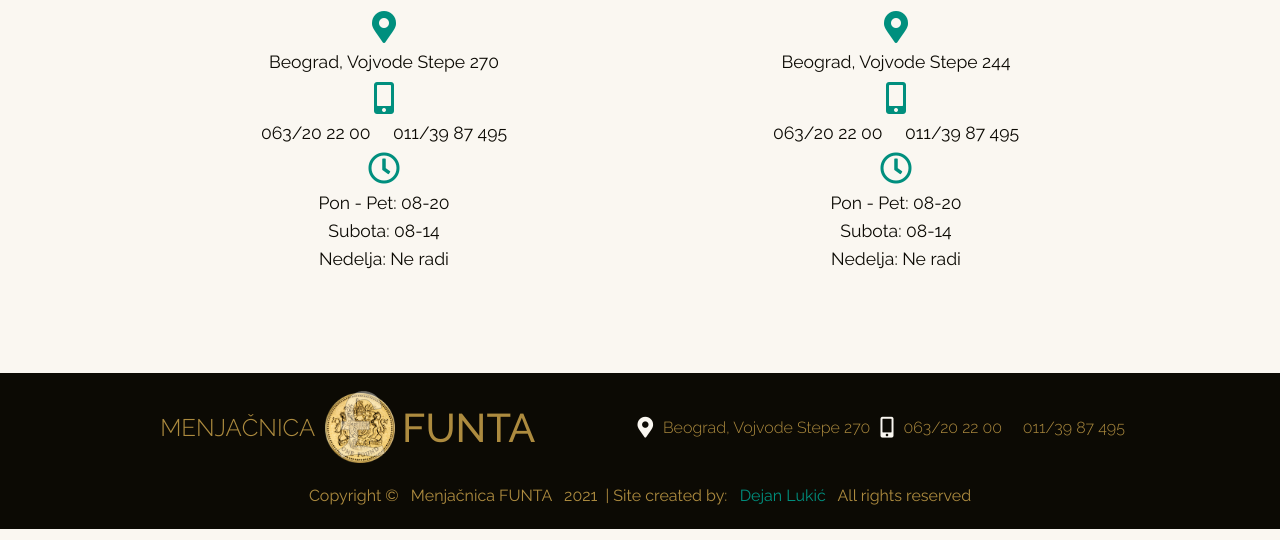
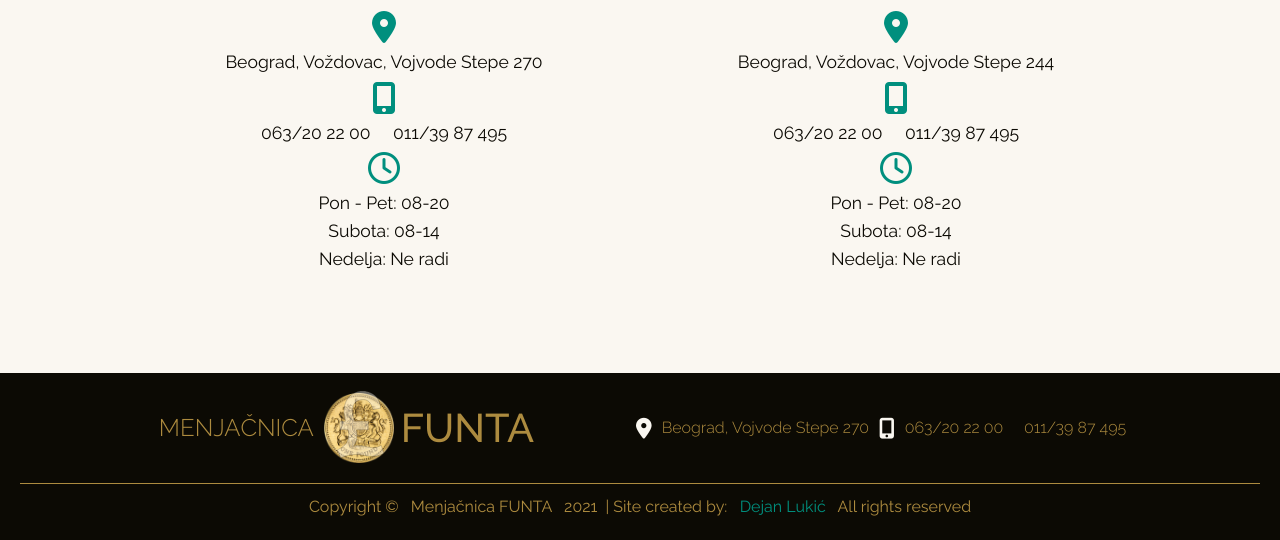
Before and after one commit to DejanSheki/menjacnicaFunta, a PHP site: page / in a window 1280 px wide. Shown: the part 3236-3776 px from the top of the page. Run offline with PHP 8.4, Linux system fonts and the light colour scheme; data that the repository does not hold is empty; some libraries are stand-ins or nearby versions.

Commit message:
final amendments...

```diff
--- a/css/style.css
+++ b/css/style.css
@@ -1,5 +1,5 @@
 @import url("https://fonts.googleapis.com/css2?family=Raleway:wght@200;300;400;500;600;800&display=swap");
-@import url("https://fonts.googleapis.com/css2?family=Nunito:wght@300;400;600&display=swap");
+@import url("https://fonts.googleapis.com/css2?family=Nunito:wght@400&display=swap");
 * {
   margin: 0;
   padding: 0;
@@ -108,6 +108,7 @@ nav .logo {
 }
 nav .logo img {
   width: 70px;
+  height: 70px;
 }
 nav .logo .logo-img {
   display: inline-flex;
@@ -129,6 +130,11 @@ nav .logo .logo-funta h1 {
 @media (max-width: 768px) {
   nav .logo .logo-funta h1 {
     font-size: 2rem;
+  }
+}
+@media (max-width: 320px) {
+  nav .logo .logo-funta h1 {
+    font-size: 1.5rem;
   }
 }
 nav .logo a {
@@ -274,6 +280,7 @@ nav .bars-open .bar:nth-child(3) {
 header .carousel-container {
   position: relative;
   padding-top: 70px;
+  background: #0c0a04;
 }
 header .carousel-container .carousel-item {
   transition: all ease-in-out;
@@ -564,7 +571,7 @@ header .carousel-container .carousel-item .services .text {
   justify-content: space-between;
   align-items: center;
   flex-direction: column;
-  background: linear-gradient(rgba(12, 10, 4, 0.9), rgba(12, 10, 4, 0.9)), url(../img/services.jpg) center center;
+  background: linear-gradient(rgba(12, 10, 4, 0.9), rgba(12, 10, 4, 0.9)), url(../img/services.webp) center center;
   background-position: center;
   background-size: cover;
   background-attachment: fixed;
@@ -709,12 +716,12 @@ footer .logo .logo-funta {
     margin: 0;
   }
 }
-footer .logo .logo-funta h1 {
+footer .logo .logo-funta h3 {
   font-size: 2.5rem;
   font-weight: 500;
 }
 @media (max-width: 768px) {
-  footer .logo .logo-funta h1 {
+  footer .logo .logo-funta h3 {
     font-size: 2rem;
   }
 }
@@ -725,6 +732,11 @@ footer .logo a {
   color: #ad8b3f;
   font-weight: 300;
   text-transform: uppercase;
+}
+@media (max-width: 320px) {
+  footer .logo a {
+    font-size: 1.2rem;
+  }
 }
 footer .contact {
   display: flex;
@@ -759,19 +771,12 @@ footer .stickyAdd {
     transform: none;
   }
 }
-@media (max-width: 480px) {
-  footer .stickyAdd {
-    transform: none;
-  }
-}
 footer .footermodul {
   color: #ad8b3f;
   margin-top: 20px;
-}
-@media (max-width: 480px) {
-  footer .footermodul {
-    border-top: 1px solid #ad8b3f;
-  }
+  border-top: 1px solid #ad8b3f;
+  padding-top: 10px;
+  width: 100%;
 }
 footer .footermodul a {
   text-decoration: none;
--- a/index.php
+++ b/index.php
@@ -1,26 +1,59 @@
 <?php require 'script/api.php' ?>
 <!DOCTYPE html>
-<html lang="en">
+<html lang="sr">
 
 <head>
     <meta charset="UTF-8">
     <meta name="viewport" content="width=device-width, initial-scale=1.0">
-    <title>Menjačnica Funta</title>
-    <link rel="stylesheet" href="https://use.fontawesome.com/releases/v5.15.1/css/all.css" integrity="sha384-vp86vTRFVJgpjF9jiIGPEEqYqlDwgyBgEF109VFjmqGmIY/Y4HV4d3Gp2irVfcrp" crossorigin="anonymous">
+
+    <title>Menjačnica Funta | Beograd | Voždovac</title>
+
+    <meta name="description" content="Menjačnica Funta, Voždovac, mesto gde možete po najpovoljnijim kursevima promeniti valutu, platiti račune i uplatiti igre na sreću.">
+    <meta name="keywords" content="dnevna kursna lista, menjacnica, menjačnica, menjacnice,  menjačnice, valuta, valute, kursna lista, kursne liste, rsd, eur, dinar, euro,konverzija, konverzije, zvaničan kurs, narodna banka, beograd, povoljno, povoljan, voždovac, vozdovac, kurs">
+    <meta name="Robots" content="Index, Follow">
+    <meta property="og:image" content="https://menjacnica-funta.com/img/header5.jpg">
+    <link rel="canonical" href="http://www.menjacnica-funtae.com/">
+
+    <link rel="apple-touch-icon" sizes="180x180" href="/apple-touch-icon.png">
+    <link rel="icon" type="image/png" sizes="32x32" href="/favicon-32x32.png">
+    <link rel="icon" type="image/png" sizes="16x16" href="/favicon-16x16.png">
+    <link rel="manifest" href="/site.webmanifest">
+    <link rel="mask-icon" href="/safari-pinned-tab.svg" color="#5bbad5">
+    <meta name="msapplication-TileColor" content="#da532c">
+    <meta name="theme-color" content="#ffffff">
+
+    <!-- <link rel="stylesheet" href="https://use.fontawesome.com/releases/v5.15.1/css/all.css" integrity="sha384-vp86vTRFVJgpjF9jiIGPEEqYqlDwgyBgEF109VFjmqGmIY/Y4HV4d3Gp2irVfcrp" crossorigin="anonymous"> -->
+    <script src="https://kit.fontawesome.com/08f9c1c78e.js" crossorigin="anonymous" async></script>
     <link rel="stylesheet" href="css/style.css">
+
+    <script type="application/ld+json">
+        {
+        "@context": "http://schema.org/",
+        "@type": "Organization",
+        "name": "Menjačnica Funta",
+        "address": {
+            "@type": "PostalAddress",
+            "streetAddress": "Vojvode Stepe 270",
+            "addressLocality": "Beograd",
+            "addressRegion": "Srbija",
+            "postalCode": "11000"
+        },
+        "telephone": "063/20 22 00"
+        }
+    </script>
 </head>
 
 <body>
     <div class="preload">
-        <img src="img/logo23.png" alt="">
+        <img src="img/logo23.png" alt="jedna funta">
         <h3>Loading...</h3>
     </div>
     <nav class="sticky2">
         <div class="logo sticky">
-            <a href="#">Menjačnica</a>
-            <a class="logo-img" href=""><img src="img/logo2.png" alt="">
-                <img src="img/pound.svg" alt="" class="pound"></a>
-            <a class="logo-funta" href="#">
+            <a href="#" title="Početna">Menjačnica</a>
+            <a class="logo-img" href="#" title="Početna"><img src="img/logo23.png" alt="jedna funta">
+                <img src="img/pound.svg" alt="znak funte" class="pound"></a>
+            <a class="logo-funta" href="#" title="Početna">
                 <h1>FUNTA</h1>
             </a>
         </div>
@@ -31,7 +64,7 @@
         </div>
         <div class="menu">
             <ul>
-                <li><a href="#">Naslovna</a></li>
+                <li><a href="#" title>Naslovna</a></li>
                 <li><a href="#lista">Kursna lista</a></li>
                 <li><a href="#usluge">Usluge</a></li>
                 <li><a href="#lokacije">Lokacije</a></li>
@@ -40,25 +73,25 @@
     </nav>
     <header>
         <div class="carousel-container">
-            <div class="carousel-item" style="background-image: url(img/header5.jpg);">
+            <div class="carousel-item" style="background-image: url(img/header5.webp);">
                 <div class="services">
                     <h2>Menjački poslovi</h2>
                     <p class="text">Vršimo zamenu svih valuta sa kursne liste po najpovoljnijim kursevima.</p>
                 </div>
             </div>
-            <div class="carousel-item" style="background-image: url(img/racuni.jpg);">
+            <div class="carousel-item" style="background-image: url(img/racuni.webp);" loading="lazy">
                 <div class="services">
                     <h2>Platni promet</h2>
                     <p class="text">Plaćajte kućne i ostale račune lakše i brže u našim menjačnicama uz minimalnu proviziju.</p>
                 </div>
             </div>
-            <div class="carousel-item" style="background-image: url(img/wu2.jpg);">
+            <div class="carousel-item" style="background-image: url(img/wu2.webp);" loading="lazy">
                 <div class="services">
                     <h2>Western Union</h2>
                     <p class="text"> Novac koji Vam je poslat preko Western Uniona možete preuzeti u menjačnicama Funta.</p>
                 </div>
             </div>
-            <div class="carousel-item" style="background-image: url(img/srecke2.jpg);">
+            <div class="carousel-item" style="background-image: url(img/srecke2.jpg);" loading="lazy">
                 <div class="services">
                     <h2>Igre na sreću</h2>
                     <p class="text">U našim menjačnicama možete izvršiti uplatu LOTO-a i BINGA, kao i kupovinu Greb Greb srećki.</p>
@@ -83,7 +116,7 @@
                 <?php foreach($allocatedCurrencies as $k => $cur)
                     {
                         echo '<div class="table-row">';
-                        echo '<div class="table-cell lighten flag flag-appear">'. '<div><img src="'. $cur->slika .'"></div>' .'</div>';
+                        echo '<div class="table-cell lighten flag flag-appear">'. '<div><img src="'. $cur->slika .'" alt="zastava zemlje" loading="lazy"></div>' .'</div>';
                         echo '<div class="table-cell valuta">'. $cur->valuta .'</div>';
                         echo '<div class="table-cell cur">'. $cur->oznaka .'</div>';
                         echo '<div class="table-cell valuta">'. $cur->apoen .'</div>';
@@ -95,7 +128,7 @@
                 ?>
             </div>
             <div class="notice">
-                <p><i class="fas fa-star-of-life"></i> Kursevi iz ove kursne liste su informativnog karaktera i skloni su promeni. Za sve preciznije informacije u vezi sa kursevima i kursnom listom budite slobodni da nas kontaktirate.<span><a href="#lokacije"><i class="fas fa-level-down-alt"></i></a></span></p>
+                <p><i class="fas fa-star-of-life"></i> Kursevi iz ove kursne liste su informativnog karaktera i skloni su promeni. Za sve preciznije informacije u vezi sa kursevima i kursnom listom budite slobodni da nas kontaktirate.<span><a href="#lokacije" title="Lokacije"><i class="fas fa-level-down-alt"></i></a></span></p>
             </div>
     </section>
 
@@ -117,7 +150,7 @@
             </article>
             <article>
                 <h3>Igre na sreću</h3>
-                <p>Ako volite igre na sreću kod nas možete uplatiti LOTO, BINGO ili kupiti neku od mnogobrojnih Greb Greb sresrećke.</p>
+                <p>Ako volite igre na sreću kod nas možete uplatiti LOTO, BINGO ili kupiti neku od mnogobrojnih Greb Greb srećki.</p>
             </article>
         </div>
     </section>
@@ -128,10 +161,10 @@
         <div class="location-container">
             <article>
                 <iframe src="https://www.google.com/maps/embed?pb=!1m18!1m12!1m3!1d708.1523239100355!2d20.478809529263966!3d44.76838229869366!2m3!1f0!2f0!3f0!3m2!1i1024!2i768!4f13.1!3m3!1m2!1s0x475a70f8dd1bd4fb%3A0x65ca90dc768e757a!2sVojvode%20Stepe%20270%2C%20Beograd!5e0!3m2!1sen!2srs!4v1609254216985!5m2!1sen!2srs"
-                    allowfullscreen="" aria-hidden="false" tabindex="0"></iframe>
+                    allowfullscreen="" aria-hidden="false" tabindex="0" loading="lazy"></iframe>
                 <div class="address">
                     <i class="fas fa-map-marker-alt"></i>
-                    <p>Beograd, Vojvode Stepe 270</p>
+                    <p>Beograd, Voždovac, Vojvode Stepe 270</p>
                     <i class="fas fa-mobile-alt"></i>
                     <p>063/20 22 00 &nbsp; &nbsp; 011/39 87 495
                     </p>
@@ -141,10 +174,10 @@
             </article>
             <article>
                 <iframe src="https://www.google.com/maps/embed?pb=!1m18!1m12!1m3!1d708.1321158805055!2d20.47853775623623!3d44.77003055565987!2m3!1f0!2f0!3f0!3m2!1i1024!2i768!4f13.1!3m3!1m2!1s0x475a70f87db26451%3A0x5aae2548b279b25c!2sVojvode%20Stepe%20244%2C%20Beograd!5e0!3m2!1sen!2srs!4v1609254817869!5m2!1sen!2srs"
-                    allowfullscreen="" aria-hidden="false" tabindex="0"></iframe>
+                    allowfullscreen="" aria-hidden="false" tabindex="0" loading="lazy"></iframe>
                 <div class="address">
                     <i class="fas fa-map-marker-alt"></i>
-                    <p>Beograd, Vojvode Stepe 244</p>
+                    <p>Beograd, Voždovac, Vojvode Stepe 244</p>
                     <i class="fas fa-mobile-alt"></i>
                     <p>063/20 22 00 &nbsp; &nbsp; 011/39 87 495
                     </p>
@@ -158,11 +191,11 @@
     <!--footer-->
     <footer>
         <div class="logo sticky">
-            <a href="#">Menjačnica</a>
-            <a class="logo-img" href=""><img src="img/logo2.png" alt="">
-                <img src="img/pound.svg" alt="" class="pound"></a>
-            <a class="logo-funta" href="#">
-                <h1>FUNTA</h1>
+            <a href="#" title="Početna">Menjačnica</a>
+            <a class="logo-img" href="#" title="Početna"><img src="img/logo23.png" alt="Jedna Funta">
+                <img src="img/pound.svg" alt="Znak Funte" class="pound"></a>
+            <a class="logo-funta" href="#" title="Početna">
+                <h3>FUNTA</h3>
             </a>
         </div>
         <div class="contact">
@@ -182,9 +215,11 @@
             <span>&nbsp; All rights reserved</span>
         </div>
     </footer>
-    <script src="https://code.jquery.com/jquery-3.4.1.js" integrity="sha256-WpOohJOqMqqyKL9FccASB9O0KwACQJpFTUBLTYOVvVU=" crossorigin="anonymous"></script>
+    <!-- <script src="https://code.jquery.com/jquery-3.4.1.js" integrity="sha256-WpOohJOqMqqyKL9FccASB9O0KwACQJpFTUBLTYOVvVU=" crossorigin="anonymous"></script> -->
+    <script rel="preload" as="script" src="https://code.jquery.com/jquery-3.5.1.min.js"
+			  integrity="sha256-9/aliU8dGd2tb6OSsuzixeV4y/faTqgFtohetphbbj0="
+			  crossorigin="anonymous"></script>
     <script src="script/main.js"></script>
-    <script src="script/test.js"></script>
 
 </body>
 
--- /dev/null
+++ b/robots.txt
@@ -0,0 +1,4 @@
+User-agent:*
+Allow:
+
+Sitemap:http://www.menjacnica-funta.com/sitemap.xml
--- a/script/main.js
+++ b/script/main.js
@@ -21,7 +21,7 @@ $(function() {
     });
     $('.menu a').on('click', function() {
         var ww = $(window).width();
-        if (ww < 768) {
+        if (ww < 1024) {
             $('.menu').slideToggle(700);
             $('.bars-open').toggleClass('bars-open');
         }
@@ -107,7 +107,7 @@ function scrollAppear() {
 
     for (var i = 0; i < elements.length; i++) {
         var screenPosition = window.innerHeight / 1.2;
-        console.log(screenPosition);
+
         if (elements[i].getBoundingClientRect().top < screenPosition) {
             elements[i].classList.add('appearIn');
         } else {
@@ -115,7 +115,7 @@ function scrollAppear() {
         }
     }
 }
-window.addEventListener('scroll', scrollAppear);
+window.addEventListener('scroll', scrollAppear, { passive: true });
 
 function scrollFlagAppear() {
     var elements = document.querySelectorAll(".flag-appear"),
@@ -131,7 +131,7 @@ function scrollFlagAppear() {
 
     for (var i = 0; i < elements.length; i++) {
         var screenPosition = window.innerHeight / 1.2;
-        console.log(screenPosition);
+
         if (elements[i].getBoundingClientRect().top < screenPosition) {
             elements[i].classList.add('flag-appearIn');
         } else {
@@ -139,4 +139,4 @@ function scrollFlagAppear() {
         }
     }
 }
-window.addEventListener('scroll', scrollFlagAppear);
+window.addEventListener('scroll', scrollFlagAppear, { passive: true });
--- a/scss/style.scss
+++ b/scss/style.scss
@@ -1,5 +1,5 @@
 @import url('https://fonts.googleapis.com/css2?family=Raleway:wght@200;300;400;500;600;800&display=swap');
-@import url('https://fonts.googleapis.com/css2?family=Nunito:wght@300;400;600&display=swap');
+@import url('https://fonts.googleapis.com/css2?family=Nunito:wght@400&display=swap');
 $fontFamily:'Raleway',
 sans-serif;
 $fontFamilyNum:'Nunito',
@@ -127,6 +127,7 @@ nav {
         transition: $transition;
         img {
             width: 70px;
+            height: 70px;
         }
         .logo-img {
             display: inline-flex;
@@ -145,6 +146,9 @@ nav {
                 font-weight: 500;
                 @media (max-width: $tablet) {
                     font-size: 2rem;
+                }
+                @media (max-width: 320px) {
+                    font-size: 1.5rem;
                 }
             }
         }
@@ -277,6 +281,7 @@ header {
     .carousel-container {
         position: relative;
         padding-top: 70px;
+        background: $black3;
         .carousel-item {
             transition: all ease-in-out;
             display: none;
@@ -544,7 +549,7 @@ header {
     @include flex(space-between,
     center,
     column);
-    background: linear-gradient(rgba(12, 10, 4, .9), rgba(12, 10, 4, .9)), url(../img/services.jpg) center center;
+    background: linear-gradient(rgba(12, 10, 4, .9), rgba(12, 10, 4, .9)), url(../img/services.webp) center center;
     background-position: center;
     background-size: cover;
     background-attachment: fixed;
@@ -663,7 +668,7 @@ footer {
                 transform: none;
                 margin: 0;
             }
-            h1 {
+            h3 {
                 font-size: 2.5rem;
                 font-weight: 500;
                 @media (max-width: $tablet) {
@@ -678,6 +683,9 @@ footer {
             color: $gold3;
             font-weight: 300;
             text-transform: uppercase;
+            @media (max-width: 320px) {
+                font-size: 1.2rem;
+            }
         }
     }
     .contact {
@@ -703,16 +711,16 @@ footer {
         @media (max-width: $tablet) {
             transform: none;
         }
-        @media (max-width: $phone) {
-            transform: none;
-        }
     }
     .footermodul {
         color: $gold3;
         margin-top: 20px;
-        @media (max-width: $phone) {
-            border-top: 1px solid $gold3;
-        }
+        border-top: 1px solid $gold3;
+        padding-top: 10px;
+        width: 100%;
+        // @media (max-width: $phone) {
+        //     border-top: 1px solid $gold3;
+        // }
         a {
             text-decoration: none;
             color: $green3;
```
Also changed, not shown: img/header5.jpg, img/header5.webp (added), img/logo.jpg (added), img/logo.webp (added), img/logo22.png (added), img/racuni.jpg, img/racuni.webp (added), img/services.jpg, img/services.webp (added), img/srecke2.jpg, img/srecke2.webp (added), img/wu2.jpg, img/wu2.webp (added), 2 other files.
